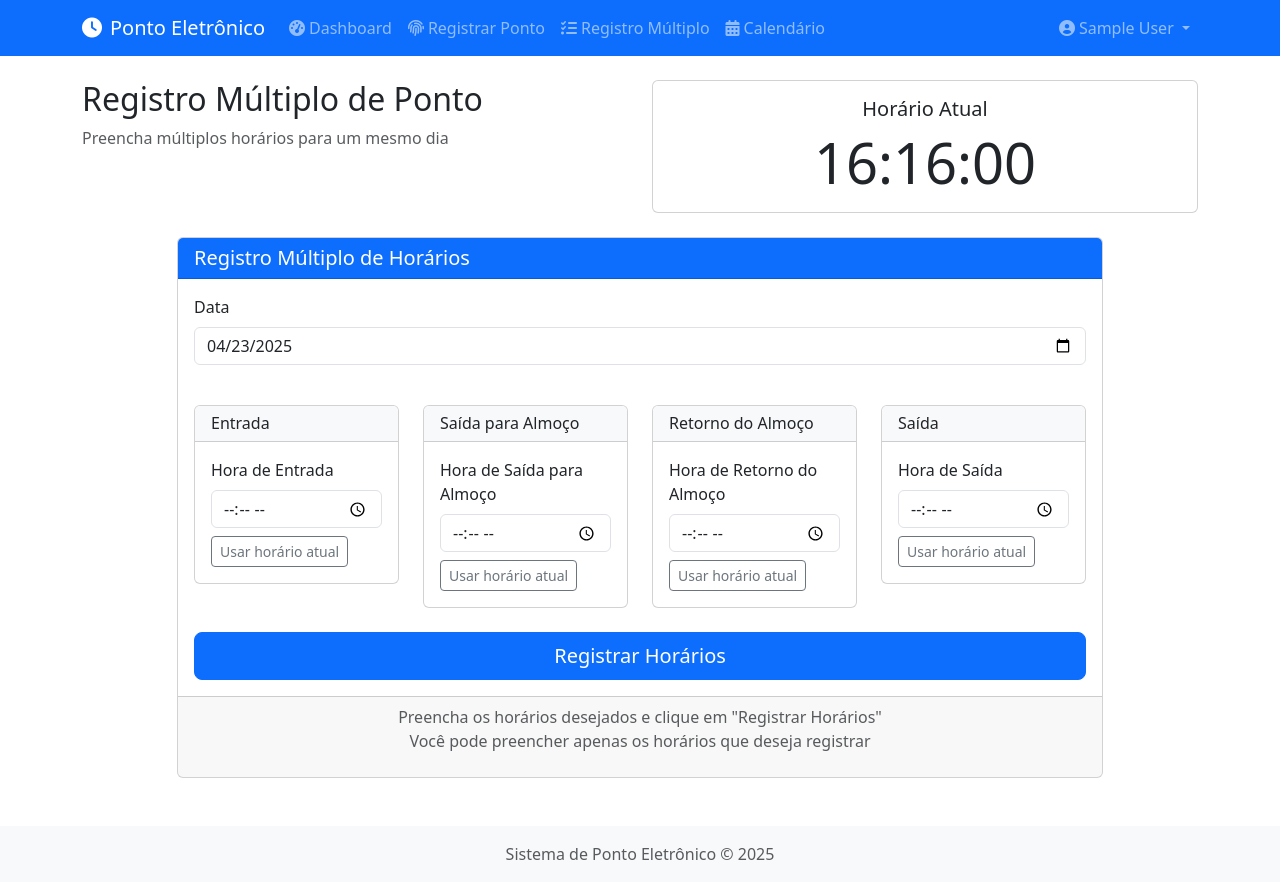
After one commit to Masselorc/ponto-eletronico, a Flask app: page /registrar-multiplo-ponto in a window 1280 px wide. The commit adds this page. Run offline with Flask 3, Linux system fonts and the light colour scheme; the visitor is signed in with stand-in values (Sample User, id 1).

Commit message:
versão 0.7

```diff
--- a/app/controllers/main.py
+++ b/app/controllers/main.py
@@ -3,7 +3,7 @@ from flask_login import login_required, current_user
 from app.models.ponto import Ponto, Atividade, Feriado
 from app.models.user import User
 from app import db
-from app.forms.ponto import RegistroPontoForm, AtividadeForm
+from app.forms.ponto import RegistroPontoForm, AtividadeForm, RegistroMultiploPontoForm
 from datetime import datetime, timedelta, date
 
 main = Blueprint('main', __name__)
@@ -102,6 +102,91 @@ def registrar_ponto():
             flash(f'Erro ao registrar ponto: {str(e)}', 'danger')
 
     return render_template('main/registrar_ponto.html', form=form, hoje=hoje)
+
+@main.route('/registrar-multiplo-ponto', methods=['GET', 'POST'])
+@login_required
+def registrar_multiplo_ponto():
+    form = RegistroMultiploPontoForm()
+    hoje = datetime.now().date()
+
+    if form.validate_on_submit():
+        data_selecionada = form.data.data
+
+        # Verifica se já existe registro para a data selecionada
+        registro = Ponto.query.filter_by(
+            user_id=current_user.id,
+            data=data_selecionada
+        ).first()
+
+        if not registro:
+            registro = Ponto(user_id=current_user.id, data=data_selecionada)
+
+        # Processa cada campo de hora se estiver preenchido
+        campos_atualizados = []
+
+        if form.hora_entrada.data:
+            registro.entrada = form.hora_entrada.data
+            campos_atualizados.append('entrada')
+
+        if form.hora_saida_almoco.data:
+            registro.saida_almoco = form.hora_saida_almoco.data
+            campos_atualizados.append('saída para almoço')
+
+        if form.hora_retorno_almoco.data:
+            registro.retorno_almoco = form.hora_retorno_almoco.data
+            campos_atualizados.append('retorno do almoço')
+
+        if form.hora_saida.data:
+            registro.saida = form.hora_saida.data
+            campos_atualizados.append('saída')
+
+        # Calcula horas trabalhadas se tiver todos os registros
+        if (registro.entrada and registro.saida_almoco and
+            registro.retorno_almoco and registro.saida):
+
+            # Tempo antes do almoço
+            t1 = datetime.combine(data_selecionada, registro.saida_almoco) - datetime.combine(data_selecionada, registro.entrada)
+
+            # Tempo depois do almoço
+            t2 = datetime.combine(data_selecionada, registro.saida) - datetime.combine(data_selecionada, registro.retorno_almoco)
+
+            # Total de horas trabalhadas
+            total_segundos = t1.total_seconds() + t2.total_seconds()
+            registro.horas_trabalhadas = total_segundos / 3600  # Converte para horas
+
+        try:
+            if not registro.id:
+                db.session.add(registro)
+
+            db.session.commit()
+
+            if campos_atualizados:
+                flash(f'Registros de {", ".join(campos_atualizados)} realizados com sucesso para {data_selecionada.strftime("%d/%m/%Y")}!', 'success')
+            else:
+                flash('Nenhum horário foi preenchido. Por favor, informe pelo menos um horário.', 'warning')
+                return render_template('main/registrar_multiplo_ponto.html', form=form, hoje=hoje)
+
+            return redirect(url_for('main.dashboard'))
+        except Exception as e:
+            db.session.rollback()
+            flash(f'Erro ao registrar pontos: {str(e)}', 'danger')
+
+    return render_template('main/registrar_multiplo_ponto.html', form=form, hoje=hoje)
+
+@main.route('/visualizar-ponto/<int:ponto_id>')
+@login_required
+def visualizar_ponto(ponto_id):
+    ponto = Ponto.query.get_or_404(ponto_id)
+
+    # Verifica se o ponto pertence ao usuário atual ou se é admin
+    if ponto.user_id != current_user.id and not current_user.is_admin:
+        flash('Você não tem permissão para acessar este registro.', 'danger')
+        return redirect(url_for('main.dashboard'))
+
+    # Obtém as atividades relacionadas a este ponto
+    atividades = Atividade.query.filter_by(ponto_id=ponto_id).all()
+
+    return render_template('main/visualizar_ponto.html', ponto=ponto, atividades=atividades)
 
 @main.route('/registrar-atividade/<int:ponto_id>', methods=['GET', 'POST'])
 @login_required
--- a/app/forms/ponto.py
+++ b/app/forms/ponto.py
@@ -1,6 +1,6 @@
 from flask_wtf import FlaskForm
 from wtforms import StringField, SelectField, TextAreaField, SubmitField, TimeField, DateField
-from wtforms.validators import DataRequired, Length
+from wtforms.validators import DataRequired, Length, Optional
 from datetime import datetime, date, time
 
 class RegistroPontoForm(FlaskForm):
@@ -18,6 +18,28 @@ class RegistroPontoForm(FlaskForm):
 
     submit = SubmitField('Registrar')
 
+class RegistroMultiploPontoForm(FlaskForm):
+    data = DateField('Data', format='%Y-%m-%d', default=date.today, validators=[DataRequired()])
+
+    hora_entrada = TimeField('Hora de Entrada', format='%H:%M', validators=[Optional()])
+    hora_saida_almoco = TimeField('Hora de Saída para Almoço', format='%H:%M', validators=[Optional()])
+    hora_retorno_almoco = TimeField('Hora de Retorno do Almoço', format='%H:%M', validators=[Optional()])
+    hora_saida = TimeField('Hora de Saída', format='%H:%M', validators=[Optional()])
+
+    submit = SubmitField('Registrar Horários')
+
+    def validate(self):
+        if not super().validate():
+            return False
+
+        # Verifica se pelo menos um campo de hora foi preenchido
+        if not (self.hora_entrada.data or self.hora_saida_almoco.data or
+                self.hora_retorno_almoco.data or self.hora_saida.data):
+            self.hora_entrada.errors = ['Preencha pelo menos um horário.']
+            return False
+
+        return True
+
 class AtividadeForm(FlaskForm):
     descricao = TextAreaField('Descrição da Atividade', validators=[
         DataRequired(),
--- a/app/templates/base.html
+++ b/app/templates/base.html
@@ -32,6 +32,11 @@
                     <li class="nav-item">
                         <a class="nav-link" href="{{ url_for('main.registrar_ponto') }}">
                             <i class="fas fa-fingerprint me-1"></i>Registrar Ponto
+                        </a>
+                    </li>
+                    <li class="nav-item">
+                        <a class="nav-link" href="{{ url_for('main.registrar_multiplo_ponto') }}">
+                            <i class="fas fa-tasks me-1"></i>Registro Múltiplo
                         </a>
                     </li>
                     <li class="nav-item">
--- /dev/null
+++ b/app/templates/main/registrar_multiplo_ponto.html
@@ -0,0 +1,157 @@
+{% extends 'base.html' %}
+
+{% block title %}Registro Múltiplo de Ponto{% endblock %}
+
+{% block content %}
+<div class="row mb-4">
+    <div class="col-md-6">
+        <h2>Registro Múltiplo de Ponto</h2>
+        <p class="text-muted">Preencha múltiplos horários para um mesmo dia</p>
+    </div>
+    <div class="col-md-6 text-end">
+        <div class="card">
+            <div class="card-body text-center">
+                <h5 class="card-title">Horário Atual</h5>
+                <h3 id="relogio" class="display-4 mb-0">00:00:00</h3>
+            </div>
+        </div>
+    </div>
+</div>
+
+<div class="row">
+    <div class="col-md-10 mx-auto">
+        <div class="card">
+            <div class="card-header bg-primary text-white">
+                <h5 class="mb-0">Registro Múltiplo de Horários</h5>
+            </div>
+            <div class="card-body">
+                <form method="POST" action="{{ url_for('main.registrar_multiplo_ponto') }}">
+                    {{ form.hidden_tag() }}
+
+                    <div class="row mb-4">
+                        <div class="col-md-12">
+                            <div class="mb-3">
+                                {{ form.data.label(class="form-label") }}
+                                {{ form.data(class="form-control", type="date") }}
+                                {% for error in form.data.errors %}
+                                <div class="text-danger">{{ error }}</div>
+                                {% endfor %}
+                            </div>
+                        </div>
+                    </div>
+
+                    <div class="row mb-4">
+                        <div class="col-md-3">
+                            <div class="card">
+                                <div class="card-header bg-light">
+                                    <h6 class="mb-0">Entrada</h6>
+                                </div>
+                                <div class="card-body">
+                                    {{ form.hora_entrada.label(class="form-label") }}
+                                    {{ form.hora_entrada(class="form-control", type="time") }}
+                                    {% for error in form.hora_entrada.errors %}
+                                    <div class="text-danger">{{ error }}</div>
+                                    {% endfor %}
+                                    <button type="button" class="btn btn-sm btn-outline-secondary mt-2 btn-hora-atual" data-target="hora_entrada">Usar horário atual</button>
+                                </div>
+                            </div>
+                        </div>
+
+                        <div class="col-md-3">
+                            <div class="card">
+                                <div class="card-header bg-light">
+                                    <h6 class="mb-0">Saída para Almoço</h6>
+                                </div>
+                                <div class="card-body">
+                                    {{ form.hora_saida_almoco.label(class="form-label") }}
+                                    {{ form.hora_saida_almoco(class="form-control", type="time") }}
+                                    {% for error in form.hora_saida_almoco.errors %}
+                                    <div class="text-danger">{{ error }}</div>
+                                    {% endfor %}
+                                    <button type="button" class="btn btn-sm btn-outline-secondary mt-2 btn-hora-atual" data-target="hora_saida_almoco">Usar horário atual</button>
+                                </div>
+                            </div>
+                        </div>
+
+                        <div class="col-md-3">
+                            <div class="card">
+                                <div class="card-header bg-light">
+                                    <h6 class="mb-0">Retorno do Almoço</h6>
+                                </div>
+                                <div class="card-body">
+                                    {{ form.hora_retorno_almoco.label(class="form-label") }}
+                                    {{ form.hora_retorno_almoco(class="form-control", type="time") }}
+                                    {% for error in form.hora_retorno_almoco.errors %}
+                                    <div class="text-danger">{{ error }}</div>
+                                    {% endfor %}
+                                    <button type="button" class="btn btn-sm btn-outline-secondary mt-2 btn-hora-atual" data-target="hora_retorno_almoco">Usar horário atual</button>
+                                </div>
+                            </div>
+                        </div>
+
+                        <div class="col-md-3">
+                            <div class="card">
+                                <div class="card-header bg-light">
+                                    <h6 class="mb-0">Saída</h6>
+                                </div>
+                                <div class="card-body">
+                                    {{ form.hora_saida.label(class="form-label") }}
+                                    {{ form.hora_saida(class="form-control", type="time") }}
+                                    {% for error in form.hora_saida.errors %}
+                                    <div class="text-danger">{{ error }}</div>
+                                    {% endfor %}
+                                    <button type="button" class="btn btn-sm btn-outline-secondary mt-2 btn-hora-atual" data-target="hora_saida">Usar horário atual</button>
+                                </div>
+                            </div>
+                        </div>
+                    </div>
+
+                    <div class="row">
+                        <div class="col-md-12">
+                            <div class="d-grid">
+                                {{ form.submit(class="btn btn-primary btn-lg") }}
+                            </div>
+                        </div>
+                    </div>
+                </form>
+            </div>
+            <div class="card-footer text-center">
+                <p class="text-muted mb-0">Preencha os horários desejados e clique em "Registrar Horários"</p>
+                <p class="text-muted">Você pode preencher apenas os horários que deseja registrar</p>
+            </div>
+        </div>
+    </div>
+</div>
+{% endblock %}
+
+{% block scripts %}
+<script>
+    // Atualiza o relógio a cada segundo
+    function atualizarRelogio() {
+        const agora = new Date();
+        const horas = agora.getHours().toString().padStart(2, '0');
+        const minutos = agora.getMinutes().toString().padStart(2, '0');
+        const segundos = agora.getSeconds().toString().padStart(2, '0');
+        document.getElementById('relogio').textContent = `${horas}:${minutos}:${segundos}`;
+    }
+
+    // Atualiza o relógio imediatamente e depois a cada segundo
+    atualizarRelogio();
+    setInterval(atualizarRelogio, 1000);
+
+    // Botões para preencher com horário atual
+    document.addEventListener('DOMContentLoaded', function() {
+        // Adiciona funcionalidade aos botões de hora atual
+        const botoesHoraAtual = document.querySelectorAll('.btn-hora-atual');
+        botoesHoraAtual.forEach(function(botao) {
+            botao.addEventListener('click', function() {
+                const targetField = this.getAttribute('data-target');
+                const agora = new Date();
+                const horas = agora.getHours().toString().padStart(2, '0');
+                const minutos = agora.getMinutes().toString().padStart(2, '0');
+                document.getElementById(targetField).value = `${horas}:${minutos}`;
+            });
+        });
+    });
+</script>
+{% endblock %}
```
Also changed, not shown: app/templates/main/visualizar_ponto.html (+27 -15 lines).
